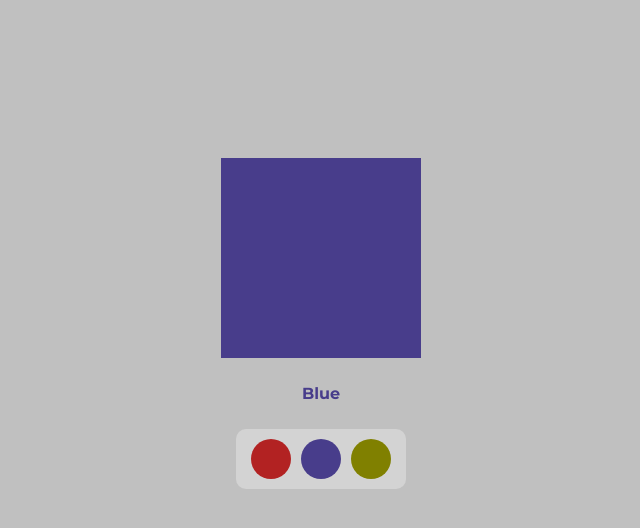
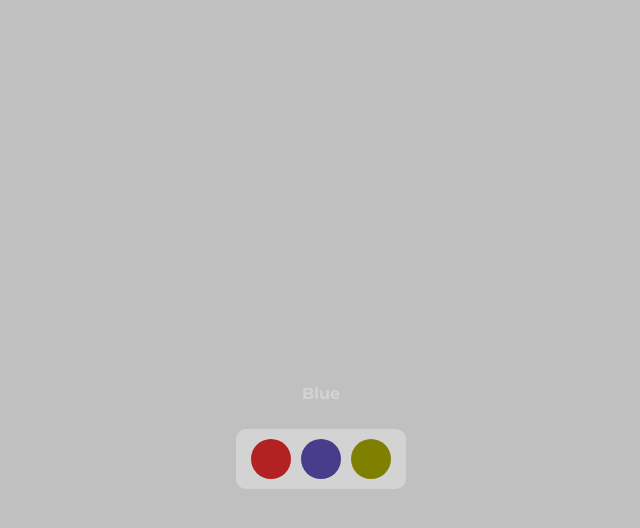
Before and after one commit to AnaCastrillo/easy-JS, a plain HTML site: page 0_Sintaxis_&_explanations/change_color/change_color.html in a window 1280 px wide. Shown: the whole page, without its empty margins (319-959 px from the left). Drawn offline with Linux system fonts and the light colour scheme.

Commit message:
specify change color

```diff
--- a/0_Sintaxis_&_explanations/change_color/js/main.js
+++ b/0_Sintaxis_&_explanations/change_color/js/main.js
@@ -43,6 +43,9 @@ colorName.classList.remove("green");
 block.classList.remove("red");
 colorName.classList.remove("red");
 
+block.classList.remove("blue");
+colorName.classList.remove("blue");
+
 // PERO POR QUÉ
 // por qué no necesito hacer lo mismo para el HTML?
 // Porque el innerHTML no está añadiendo contenido a lo que ya hay, sino SUSTITUYENDO
```
Also changed, not shown: index.html (+1 -1 lines).
